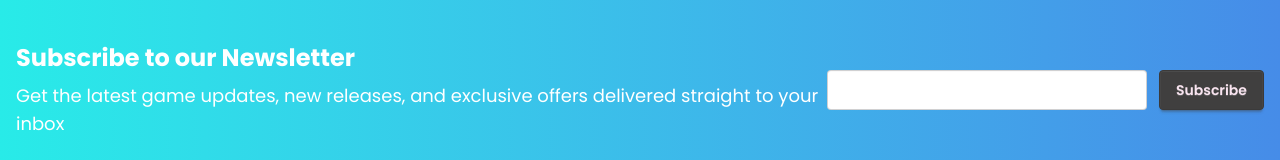
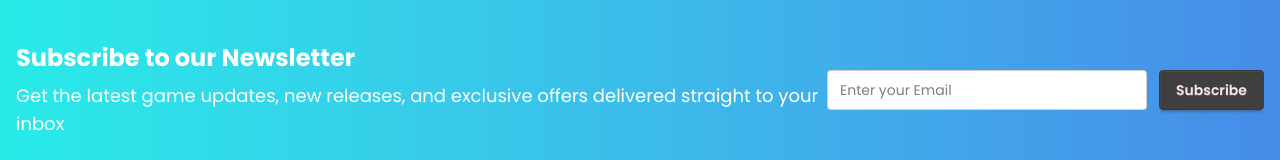
Before and after one commit to RupomPB/game-project-assignment-9, a React (Vite) app: page / in a window 1280 px wide. Shown: the part 1812-1972 px from the top of the page. Built offline with nearby package versions, Linux system fonts and the light colour scheme; no server answers.

Commit message:
added few things

```diff
--- a/src/Components/NewsLetter.jsx
+++ b/src/Components/NewsLetter.jsx
@@ -27,7 +27,7 @@ const NewsLetter = () => {
         <div >
 
            <form onSubmit={handleSubscribe} className='flex flex-col sm:flex-row gap-3 justify-center sm:justify-end'>
-            <input className='input input-bordered input-md w-full sm:w-80' type='email' name='email' placeholder='Enter your Email' required/>
+            <input className='input input-bordered input-md w-full sm:w-80 text-black' type='email' name='email' placeholder='Enter your Email' required/>
             <button type='submit' className='btn-secondary btn w-full sm:w-auto'>Subscribe </button>
            </form>
         </div>
```
